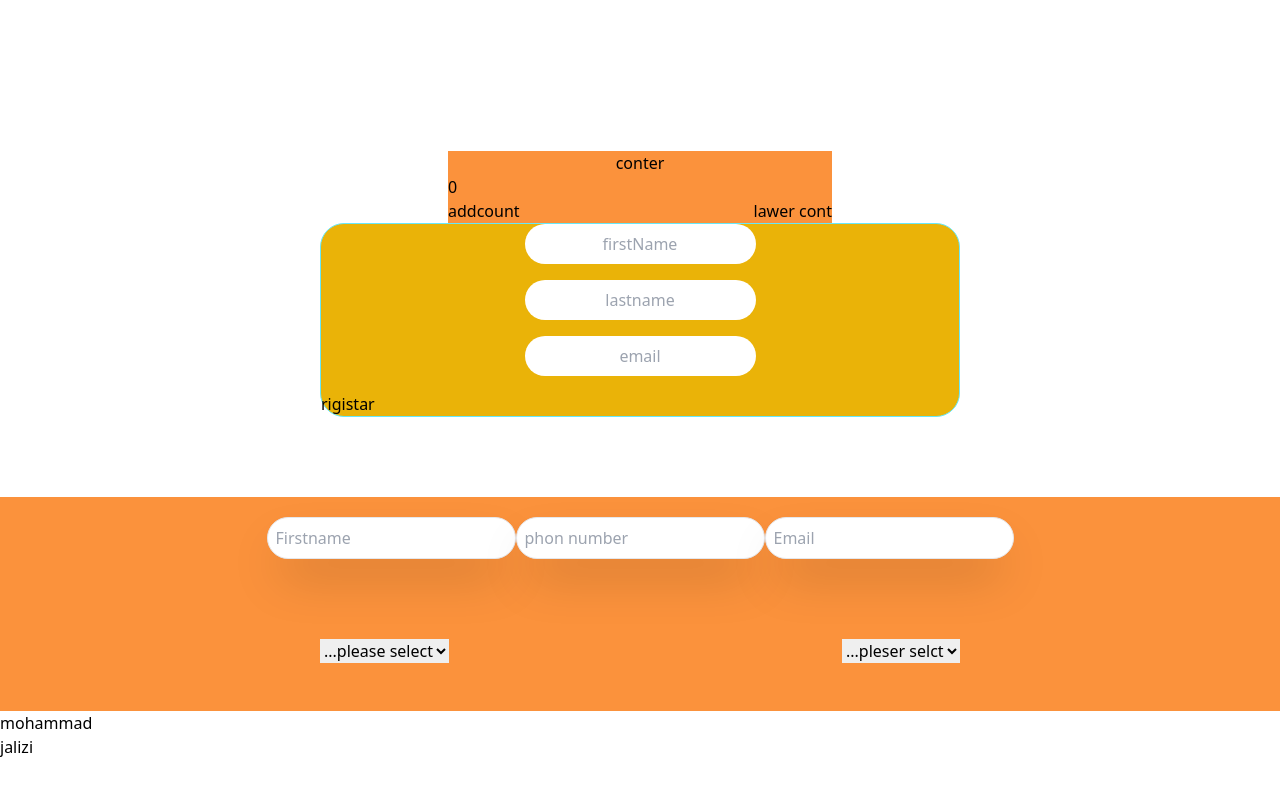
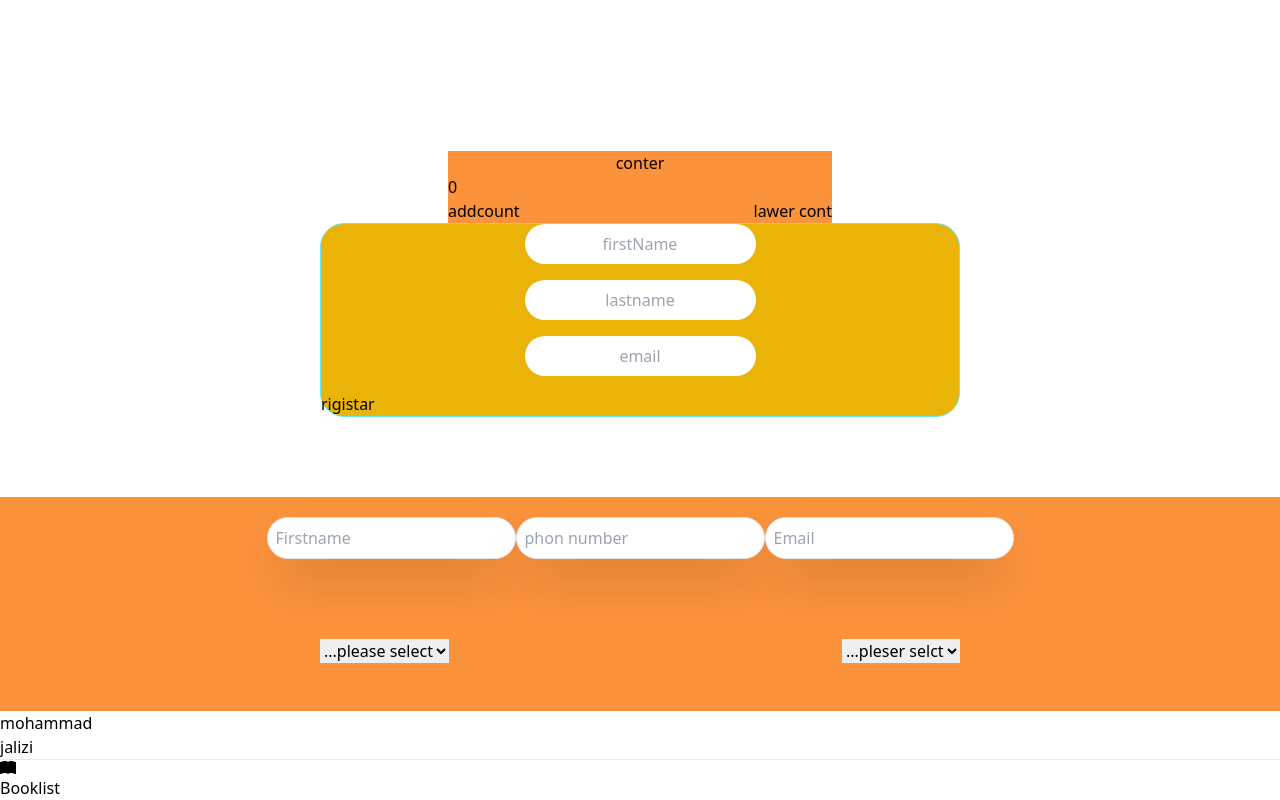
Before and after one commit to mohammadjalizi/learn-react, a React (Create React App) app: page / in a window 1280 px wide. Shown: the part 279-1079 px from the top of the page. Before the commit the page ends 1038 px from the top, so only its background shows below. Built offline with nearby package versions, Linux system fonts and the light colour scheme.

Commit message:
added project

```diff
--- a/package.json
+++ b/package.json
@@ -9,6 +9,8 @@
     "prop-types": "^15.8.1",
     "react": "^18.2.0",
     "react-dom": "^18.2.0",
+    "react-icons": "^4.7.1",
+    "react-router-dom": "^6.8.0",
     "react-scripts": "5.0.1",
     "web-vitals": "^2.1.4"
   },
--- a/src/App.js
+++ b/src/App.js
@@ -10,6 +10,7 @@ import Frome from './Copmenen/Frome/Frome';
 import Project1 from './project/form/Project1';
 import Ticket from './project/TIcket/Ticket';
 import Usersli from './Copmenen/user/Usersli';
+import Booklist from './project/Booklist/Booklist';
 export  class  App extends  React.Component {
 
 
@@ -103,6 +104,8 @@ this.code=25
 <Usersli/>
 
 </ul>
+<hr/>
+<Booklist/>
         </div>
 
       );
--- a/src/index.js
+++ b/src/index.js
@@ -2,12 +2,35 @@ import React from 'react';
 import ReactDOM from 'react-dom/client';
 import './index.css';
 import App from './App';
+import Project from './page/Project';
 import reportWebVitals from './reportWebVitals';
+
+
+import {
+  createBrowserRouter,
+  RouterProvider,
+  Route,
+  Link,
+} from "react-router-dom";
+const router = createBrowserRouter([
+  {
+    path: "/",
+    element: (
+   <App/>
+    ),
+  },
+  {
+    path: "./Project",
+    element: <Project/>,
+  },
+]);
+
+
 
 const root = ReactDOM.createRoot(document.getElementById('root'));
 root.render(
   <React.StrictMode>
-    <App />
+ <RouterProvider router={router} />
   </React.StrictMode>
 );
 
--- /dev/null
+++ b/src/page/Aboit.jsx
@@ -0,0 +1,9 @@
+import React, { Component } from 'react'
+
+export default class Aboit extends Component {
+  render() {
+    return (
+      <div>Aboit</div>
+    )
+  }
+}
--- /dev/null
+++ b/src/page/Home.jsx
@@ -0,0 +1,9 @@
+import React, { Component } from 'react'
+
+export default class Home extends Component {
+  render() {
+    return (
+      <div>Home</div>
+    )
+  }
+}
--- /dev/null
+++ b/src/page/Project.jsx
@@ -0,0 +1,9 @@
+import React, { Component } from 'react'
+
+export default class Project extends Component {
+  render() {
+    return (
+      <div>Project</div>
+    )
+  }
+}
--- /dev/null
+++ b/src/project/Booklist/Booklist.jsx
@@ -0,0 +1,16 @@
+import React, { Component } from 'react'
+import { BsBookFill } from 'react-icons/bs';
+export class Booklist extends Component {
+  render() {
+    return (
+      <div>
+
+<h1>  <BsBookFill/>Booklist    </h1>
+
+
+      </div>
+    )
+  }
+}
+
+export default Booklist
```
Also changed, not shown: 1 other file (tests, documents, lock files or other folders).
